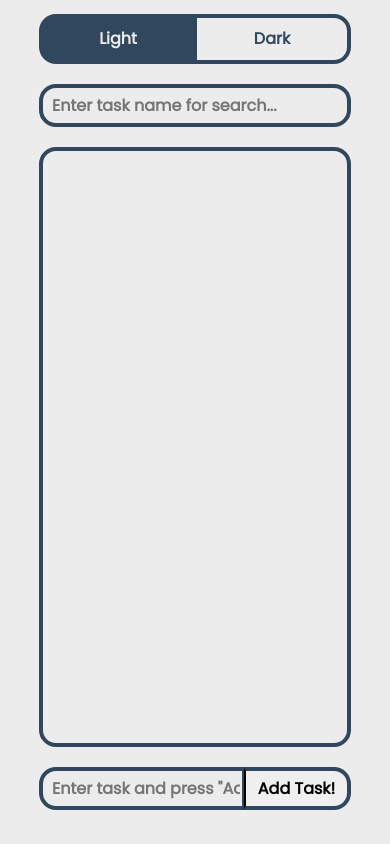
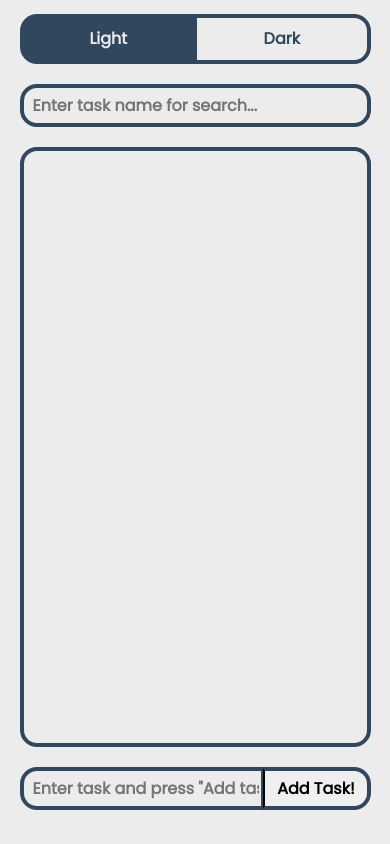
Before and after one commit to oleksiikoko/todo, a React app: page / in a window 390 px wide. Built offline with nearby package versions, Linux system fonts and the light colour scheme.

Commit message:
Add adaptive styles

```diff
--- a/src/styles/Popup.scss
+++ b/src/styles/Popup.scss
@@ -20,6 +20,7 @@
 
   height: 180px;
   width: 450px;
+  max-width: 90%;
 
   border: $border;
   border-radius: $border-radius;
@@ -63,3 +64,10 @@
     }
   }
 }
+
+// @media screen and (max-width: 600px) {
+//   .todo__container {
+//     width: 80%;
+//     max-height: 100%;
+//   }
+// }
--- a/src/styles/ToDo.scss
+++ b/src/styles/ToDo.scss
@@ -13,6 +13,7 @@
 
   &__container {
     width: 450px;
+    max-width: 90%;
   }
 
   ::-webkit-scrollbar {
@@ -35,9 +36,9 @@
   color: $color-dark !important;
 }
 
-@media screen and (max-width: 600px) {
-  .todo__container {
-    width: 80%;
-    max-height: 100%;
-  }
-}
+// @media screen and (max-width: 600px) {
+//   .todo__container {
+//     width: 80%;
+//     max-height: 100%;
+//   }
+// }
```
